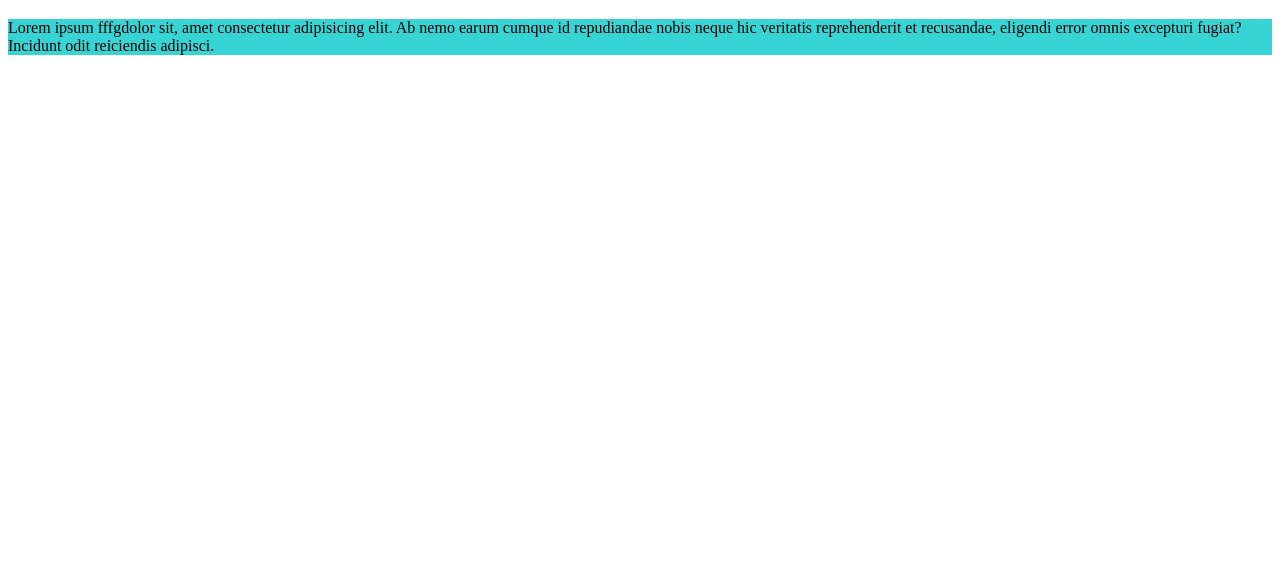
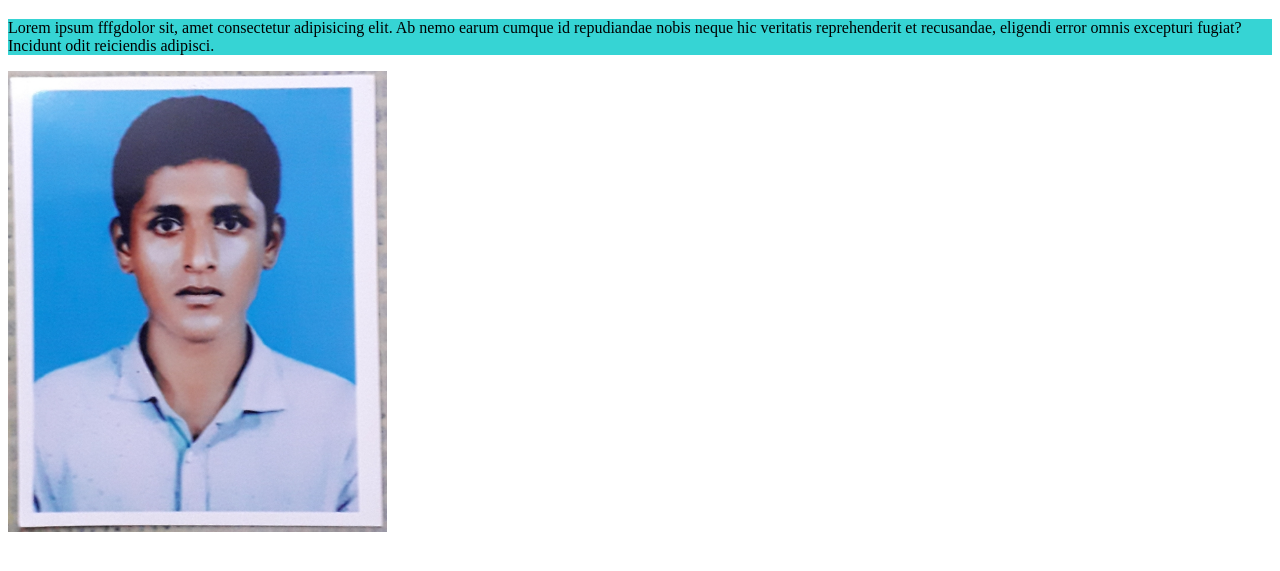
Before and after one commit to MdRafidulIslam/my-first-repo, a plain HTML site: page index.html in a window 1280 px wide. Shown: the part 61-632 px from the top of the page. Drawn offline with Linux system fonts and the light colour scheme.

Commit message:
this is for mind

```diff
--- a/index.html
+++ b/index.html
@@ -10,6 +10,7 @@
 <body>
     <h1>My first website</h1>
     <p>Lorem ipsum fffgdolor sit, amet consectetur adipisicing elit. Ab nemo earum cumque id repudiandae nobis neque hic veritatis reprehenderit et recusandae, eligendi error omnis excepturi fugiat? Incidunt odit reiciendis adipisci.</p>
+    <img src="Rafi.jpg" alt="">
 
 </body>
 </html>
--- a/style.css
+++ b/style.css
@@ -1,3 +1,8 @@
 p{
     background-color: rgb(54, 212, 212);
 }
+
+img{
+    height: 30%;
+    width: 30%;
+}
```
Also changed, not shown: Rafi.jpg (added).
